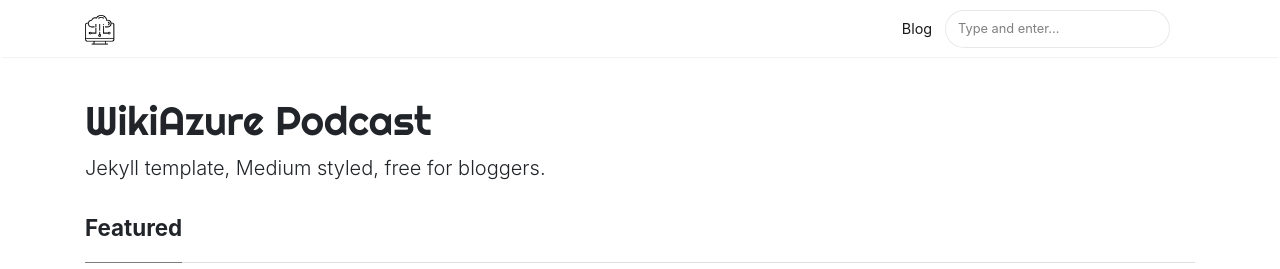
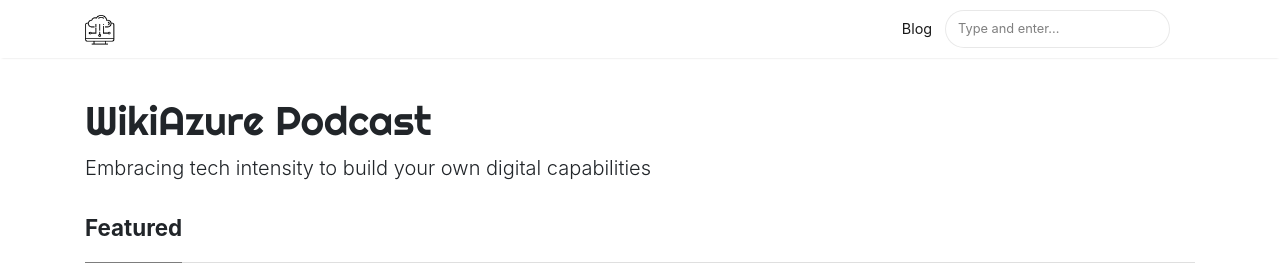
Before and after one commit to daveRendon/wikiazure-podcast, a Jekyll site: the page built from index.html, in a window 1280 px wide and 1227 px high. Shown: the top 269 px of the window. Built offline with Jekyll 4.4.1, drawn with Linux system fonts in a browser that asks for light colours; nearby versions of some CDN libraries; the list of posts is cut into pages by our own code.

Commit message:
update _config.yml

```diff
--- a/_config.yml
+++ b/_config.yml
@@ -1,7 +1,7 @@
 # Site
 name: "WikiAzure Podcast"
 title: "Mediumish"
-description: "Jekyll template, Medium styled, free for bloggers."
+description: "Embracing tech intensity to build your own digital capabilities"
 logo: 'assets/images/logo.png'
 favicon: 'assets/images/favicon.ico'
 baseurl: 'https://podcast.wikiazure.com'
```
